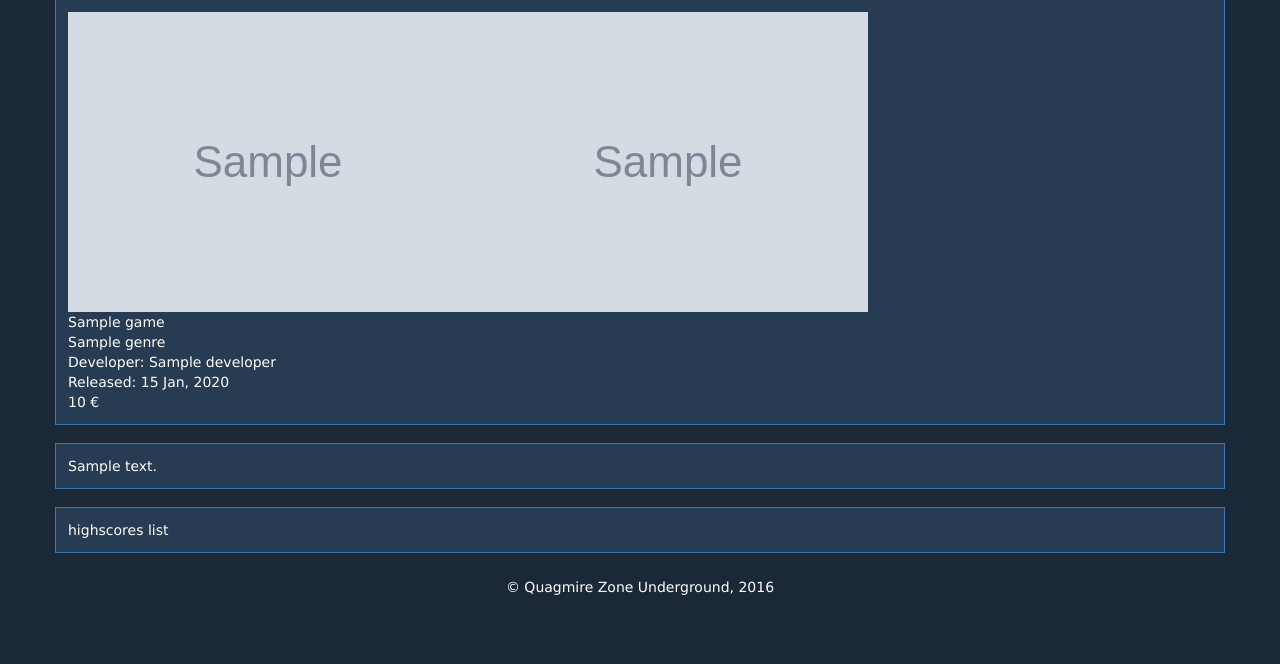
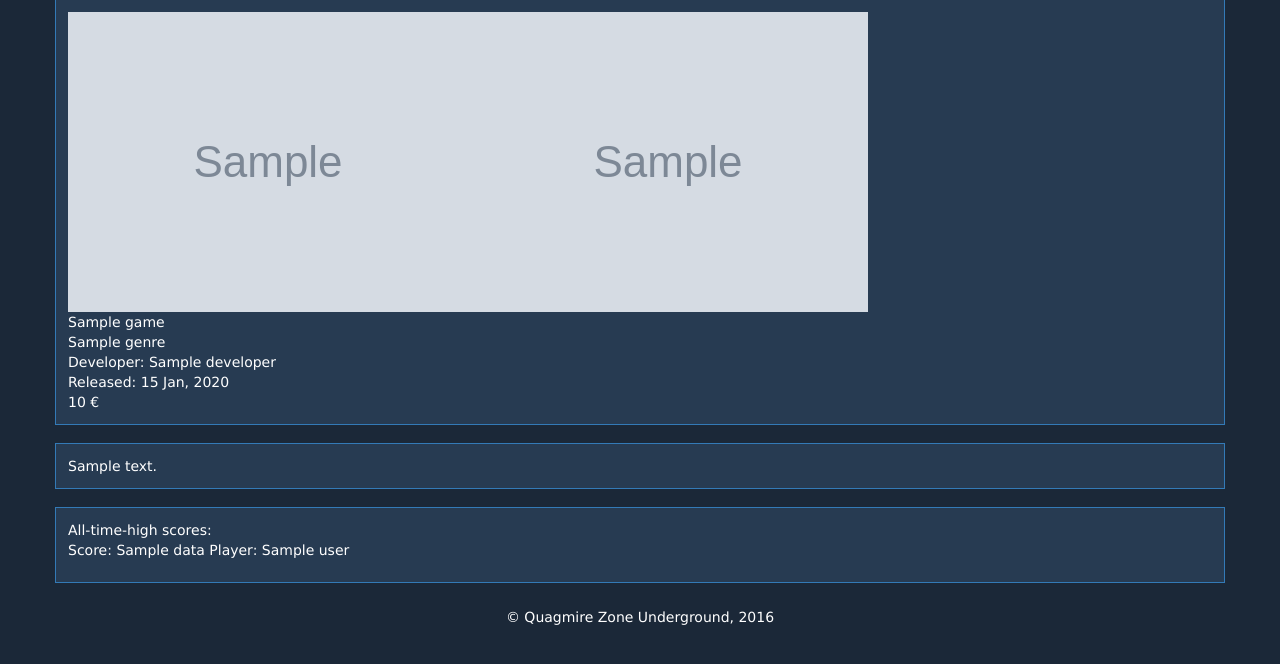
Before and after one commit to mmKALLL/wsd-gamestore, a Django app: template gamestore/gamestore/templates/game.html in a window 1280 px wide. Shown: the part 92-756 px from the top of the page. Run offline with Django 3.2, Linux system fonts and the light colour scheme; the template is opened without the code that fills it: most values are stand-ins (such as "Sample title", 1, 10 or a date in 2020); grey boxes marked "Sample" are stand-in pictures; some libraries are stand-ins or nearby versions.

Commit message:
Implemented Highscores list and personal best on the gameView page. (Although it is currently not possible to create highscores

```diff
--- a/gamestore/gamestore/templates/game.html
+++ b/gamestore/gamestore/templates/game.html
@@ -56,9 +56,17 @@
                         {% else %}
                             here shall be the link to payment service
                         {% endif %}
-                    your best score
+                    	Your best score:
+                    	{% for highscore in highscores %}
+                    		{% if highscore.user == user %}
+                    			<p> Score: {{highscore.data}} Player: {{user}} </p>
+                    		{% endif %}
+                    	{% endfor %}
                     {% endif %}
-                    highscores list
+                    All-time-high scores:
+                    {% for highscore in highscores %}
+                    	<p> Score: {{highscore.data}} Player: {{highscore.user}} </p>
+                    {% endfor %}
                 </div>
             </div>
         </div>
```
Also changed, not shown: gamestore/gamestore/views.py (+9 -2 lines), gamestore/db.sqlite3.
